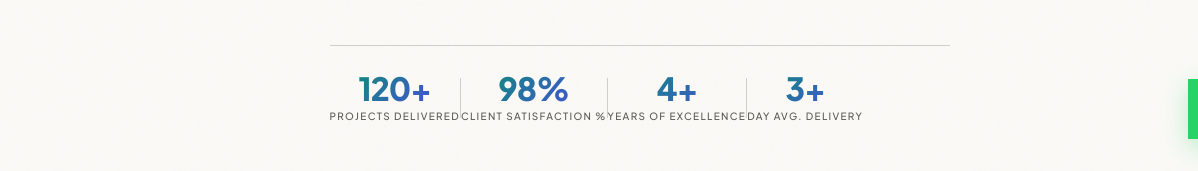
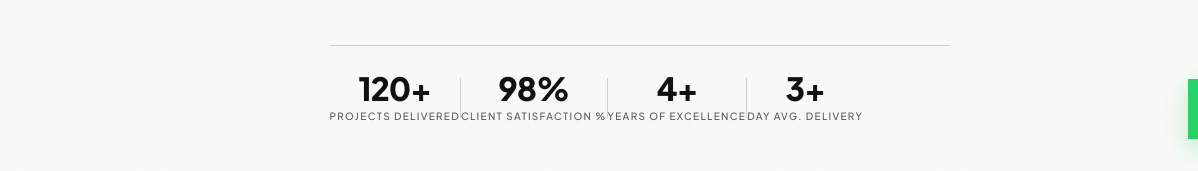
Before and after one commit to abdulwasirhabib92-sketch/Weby-Gury, a plain HTML site: page index.html in a window 1280 px wide. Shown: the part 629-800 px from the top of the page, 0-1198 px from the left. Drawn offline with nearby package versions, Linux system fonts and the light colour scheme; a web font is replaced by a local one.

Commit message:
fix(ui): stats render in ink black, overriding the leftover gradient/text-fill rule

```diff
--- a/index.html
+++ b/index.html
@@ -972,6 +972,12 @@ h2,h3{ font-family:'Plus Jakarta Sans',system-ui,sans-serif!important; font-weig
 /* keep the WhatsApp float, but square it off to match */
 [class*="whatsapp-float"],[id*="whatsappFloat"]{ border-radius:0!important; }
 
+
+/* stat colour: beat any gradient/background-clip rule still in play */
+.stat-num,.stat-num span,.stat-item .stat-num{
+  color:#111111!important; background:none!important; background-image:none!important;
+  -webkit-text-fill-color:#111111!important; -webkit-background-clip:border-box!important;
+  background-clip:border-box!important; text-shadow:none!important; }
 </style>
 </head>
 <body>
```
